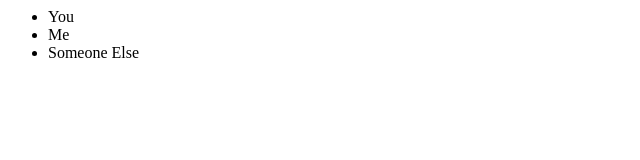
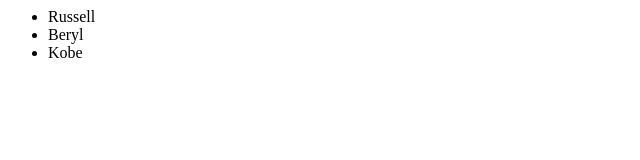
Before and after one commit to PersistentCoder7/Udemy-Up-Running-with-AlpineJS3, a plain HTML site: page index.html in a window 1280 px wide. Shown: the whole page, without its empty margins (0-640 px from the left). Drawn offline with nearby package versions, Linux system fonts and the light colour scheme.

Commit message:
Objects in for-loops and binding a key in `x-for`

```diff
--- a/index.html
+++ b/index.html
@@ -6,9 +6,13 @@
 
 <body>
     <!-- <h1 x-data="{ message: 'I ❤️ Alpine' }" x-text="message"></h1> -->
-    <ul x-data="{users: ['You', 'Me','Someone Else']}">
-        <template x-for="user in users">
-            <li x-text="user"></li>
+    <ul x-data="{users: [
+        {id: 1,fname: 'Russell'},
+        {id: 2,fname: 'Beryl'},
+        {id: 3,fname: 'Kobe'}
+        ]}">
+        <template x-for="user in users" :key="user.id">
+            <li x-text="user.fname"></li>
         </template>
     </ul>
 </body>
```
